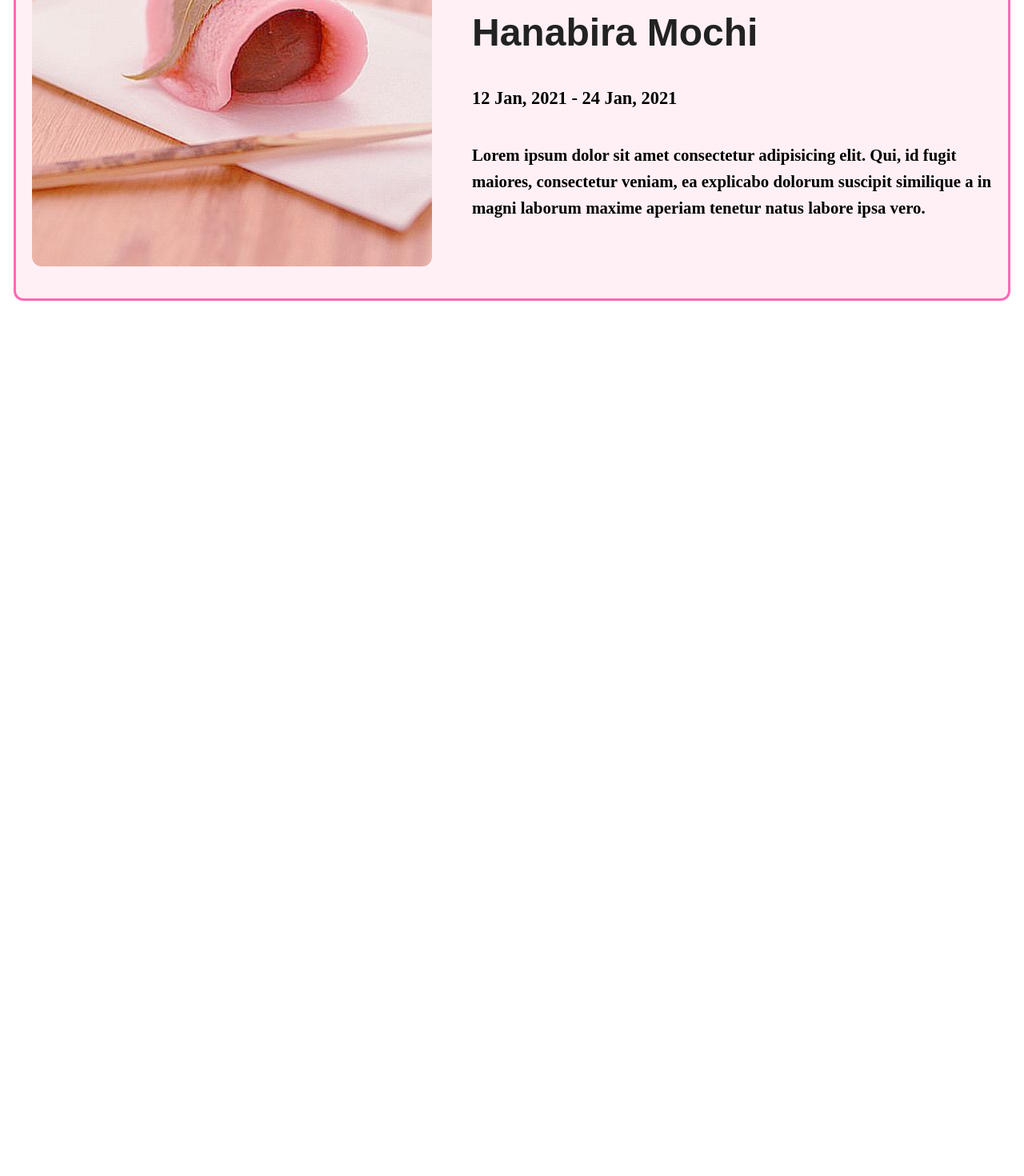
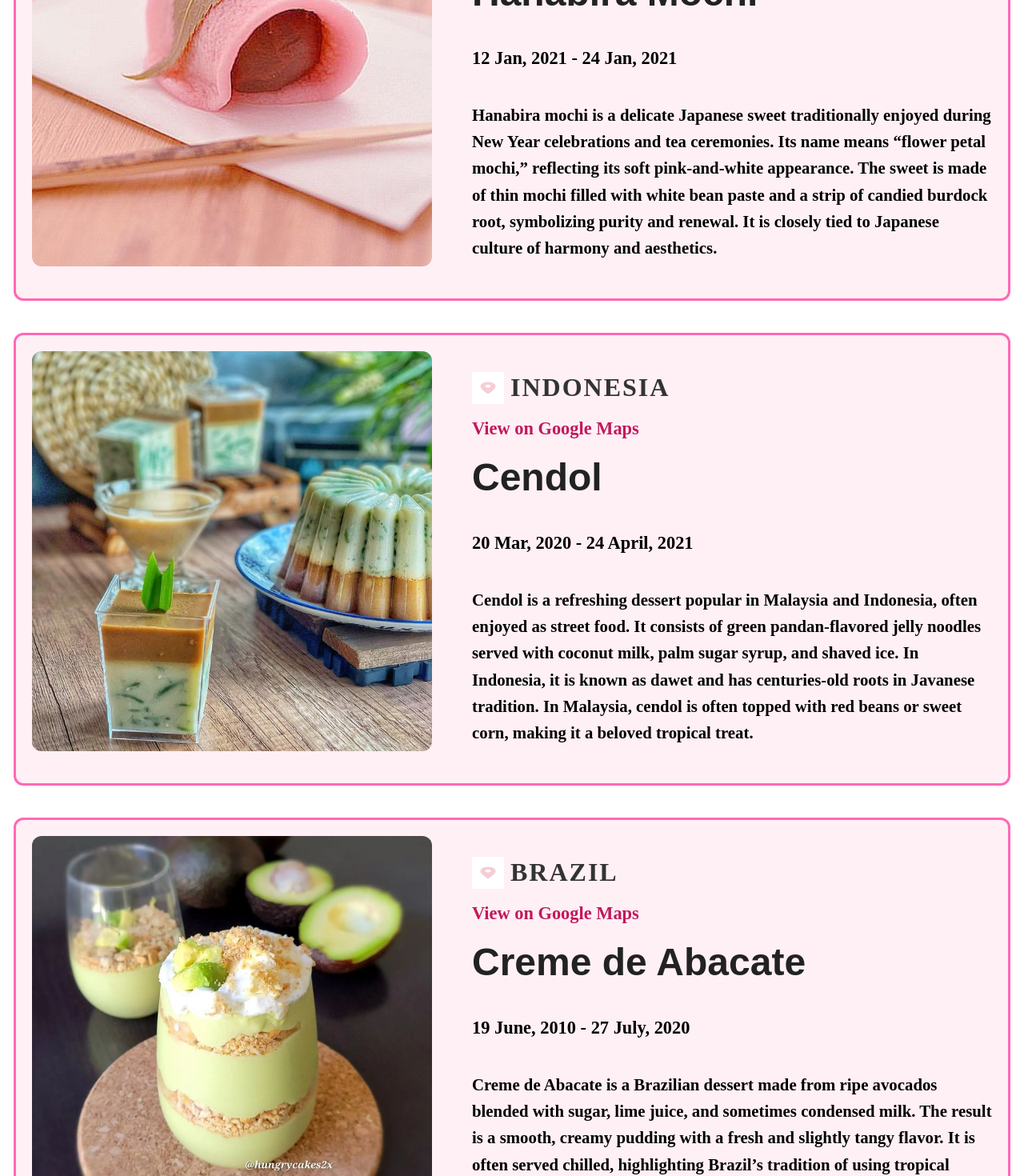
Before and after one commit to Batoul-AbedElSater/React-JS, a React (Vite) app in the folder first-react/: page / in a window 1280 px wide. Shown: the part 440-1910 px from the top of the page at 80% size. Before the commit the page ends 856 px from the top, so only its background shows below. Built offline with nearby package versions, Linux system fonts and the light colour scheme.

Commit message:
passing props and create each specific card with its specific info and revising maps

```diff
--- a/first-react/src/App.jsx
+++ b/first-react/src/App.jsx
@@ -1,11 +1,43 @@
 import Header from "./Components/Header"
 import Entry from "./Components/Entry"
+import h from './assets/hanabira mochi.jpeg'
+import l from './assets/location.jpeg'
+import c from './assets/Cendol.jpeg'
+import f from './assets/Creme de Abacate.jpeg'
 
 export default function App(){
   return (
     <>
       <Header />
-      <Entry/>
+      <Entry
+           img = {{src:h , alt:"hanabira mochi"}}
+           location = {{src:l , alt:"location"}}
+           country= "Japan"
+           googleMapsLink = "https://maps.google.com/?cid=15104443152636885936"
+           title = "Hanabira Mochi"
+           date = "12 Jan, 2021 - 24 Jan, 2021"
+           text = "Hanabira mochi is a delicate Japanese sweet traditionally enjoyed during New Year celebrations and tea ceremonies. Its name means “flower petal mochi,” reflecting its soft pink-and-white appearance. The sweet is made of thin mochi filled with white bean paste and a strip of candied burdock root, symbolizing purity and renewal. It is closely tied to Japanese culture of harmony and aesthetics."
+      />
+       <Entry
+           img = {{src:c , alt:"Cendol"}}
+           location = {{src:l , alt:"location"}}
+           country= "Indonesia"
+           googleMapsLink = "https://maps.google.com/?cid=15104443152636885936"
+           title = "Cendol"
+           date = "20 Mar, 2020 - 24 April, 2021"
+           text = " Cendol is a refreshing dessert popular in Malaysia and Indonesia, often enjoyed as street food. It consists of green pandan-flavored jelly noodles served with coconut milk, palm sugar syrup, and shaved ice. In Indonesia, it is known as dawet and has centuries-old roots in Javanese tradition. In Malaysia, cendol is often topped with red beans or sweet corn, making it a beloved tropical treat."
+      />
+      <Entry
+           img = {{src:f , alt:"Creme de Abacate"}}
+           location = {{src:l , alt:"location"}}
+           country= "Brazil"
+           googleMapsLink = "https://maps.google.com/?cid=15104443152636885936"
+           title = "Creme de Abacate"
+           date = "19 June, 2010 - 27 July, 2020"
+           text = " Creme de Abacate is a Brazilian dessert made from ripe avocados blended with sugar, lime juice, and sometimes condensed milk. The result is a smooth, creamy pudding with a fresh and slightly tangy flavor. It is often served chilled, highlighting Brazil’s tradition of using tropical fruits in simple yet delicious ways. This sweet showcases the versatility of avocado beyond savory dishes."
+      />
+
+
 
     </>
 
--- a/first-react/src/Components/Entry.jsx
+++ b/first-react/src/Components/Entry.jsx
@@ -1,21 +1,21 @@
-import h from '../assets/hanabira mochi.jpeg'
-import l from '../assets/location.jpeg'
+// import h from '../assets/hanabira mochi.jpeg'
+// import l from '../assets/location.jpeg'
 
 export default function Entry(props){
     return(
         <article className='journal-entry'>
-            <div className='main-image-container'>  <img className='main-image' src={h} alt="hanabira mochi" /></div>
+            <div className='main-image-container'>  <img className='main-image' src={props.img.src} alt={props.img.alt} /></div>
 
             <div className='info-maker'>
                 <div className='location'>
-                    <img className='marker' src={l} alt="map icon" />
-                    <span className='country'> Japan </span>
+                    <img className='marker' src={props.location.src} alt={props.location.alt} />
+                    <span className='country'> {props.country} </span>
             </div>
 
-            <a href="https://maps.google.com/?cid=15104443152636885936"> View on Google Maps</a>
-            <h2 className='entry-title'> Hanabira Mochi </h2>
-            <p className='trip-dates'>12 Jan, 2021 - 24 Jan, 2021</p>
-            <p className='entry-text'>Lorem ipsum dolor sit amet consectetur adipisicing elit. Qui, id fugit maiores, consectetur veniam, ea explicabo dolorum suscipit similique a in magni laborum maxime aperiam tenetur natus labore ipsa vero.</p>
+            <a href={props.googleMapsLink}> View on Google Maps</a>
+            <h2 className='entry-title'> {props.title} </h2>
+            <p className='trip-dates'>{props.date}</p>
+            <p className='entry-text'>{props.text}</p>
             </div>
 
         </article>
--- a/first-react/src/Components/Header.jsx
+++ b/first-react/src/Components/Header.jsx
@@ -3,7 +3,7 @@ export default function Header(){
     return(
        <header>
             <img src={sweet} alt="sweet"/>
-            <h1>A Taste Journey of International Sweets 🍰</h1>
+            <h1>A Taste Journey of International Sweets !🍰</h1>
        </header>
     )
 }
--- a/first-react/src/index.css
+++ b/first-react/src/index.css
@@ -132,3 +132,6 @@ header > h1 {
   line-height: 1.6;
   color: #000;
 }
+.hello{
+
+}
```
Also changed, not shown: first-react/src/index.jsx (+22 -4 lines), first-react/src/assets/Cendol.jpeg (added), first-react/src/assets/Creme de Abacate.jpeg (added).
